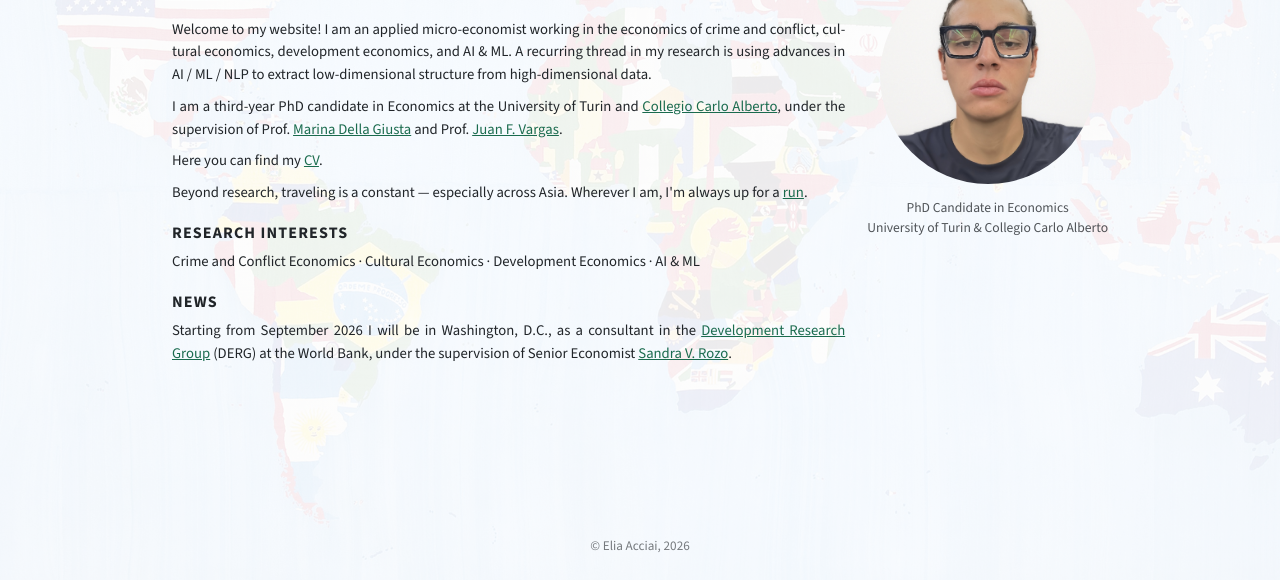
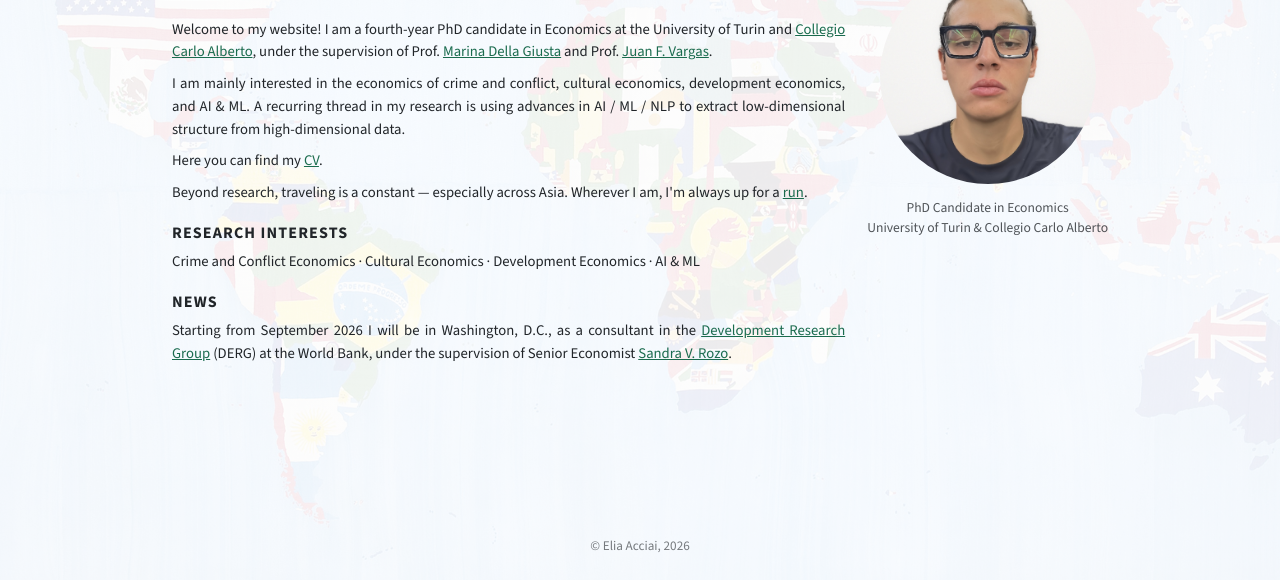
Before and after one commit to eacciai/eacciai.github.io, a plain HTML site: page index.html in a window 1280 px wide. Shown: the part 220-800 px from the top of the page. Drawn offline with nearby package versions, Linux system fonts and the light colour scheme.

Commit message:
Rephrase the opening paragraphs of the About page

```diff
--- a/index.html
+++ b/index.html
@@ -157,10 +157,10 @@
 
           <!-- Bio + Sections -->
           <div class="about-contents">
-            <p>Welcome to my website! I am an applied micro-economist working in the economics of crime and conflict, cultural economics, development economics, and AI &amp; ML. A recurring thread in my research is using advances in AI / ML / NLP to extract low-dimensional structure from high-dimensional data.</p>
             <p>
-              I am a third-year PhD candidate in Economics at the University of Turin and <a href="https://www.carloalberto.org/" target="_blank">Collegio Carlo Alberto</a>, under the supervision of Prof. <a href="http://mardelgiu.com/" target="_blank">Marina Della Giusta</a> and Prof. <a href="https://sites.google.com/site/juanfvargas/home_1?authuser=0" target="_blank">Juan F. Vargas</a>.
+              Welcome to my website! I am a fourth-year PhD candidate in Economics at the University of Turin and <a href="https://www.carloalberto.org/" target="_blank">Collegio Carlo Alberto</a>, under the supervision of Prof. <a href="http://mardelgiu.com/" target="_blank">Marina Della Giusta</a> and Prof. <a href="https://sites.google.com/site/juanfvargas/home_1?authuser=0" target="_blank">Juan F. Vargas</a>.
             </p>
+            <p>I am mainly interested in the economics of crime and conflict, cultural economics, development economics, and AI &amp; ML. A recurring thread in my research is using advances in AI / ML / NLP to extract low-dimensional structure from high-dimensional data.</p>
 
             <p>Here you can find my <a href="CV_EliaAcciai.pdf?v=202610291000">CV</a>.</p>
 
```
